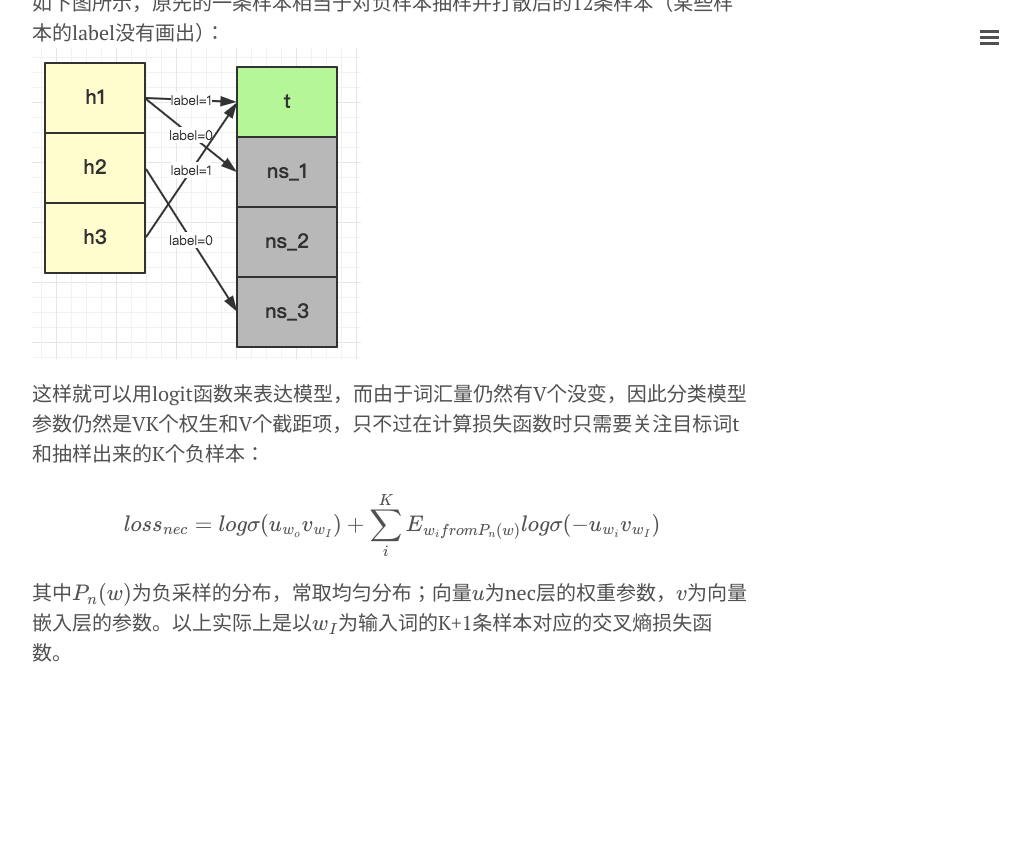
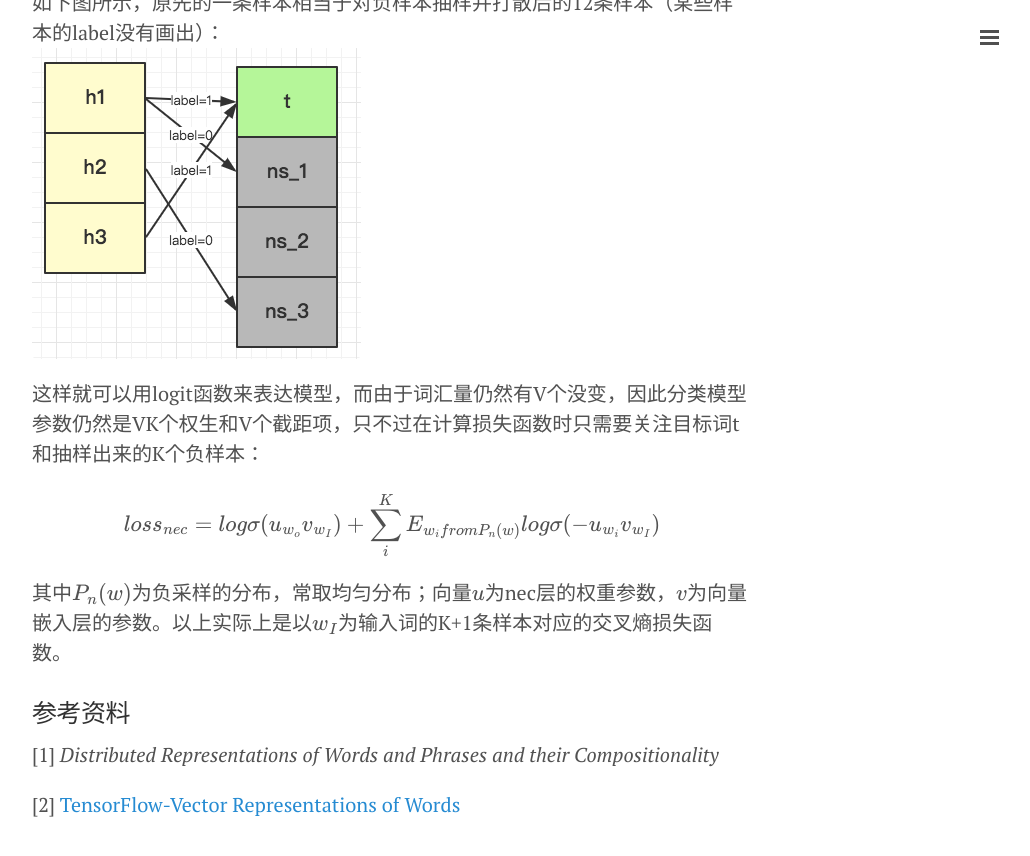
Before and after one commit to nomadcube/nomadcube.github.io, a Jekyll site: the page built from _posts/2017-03-30-用nce优化word2vec训练.md, in a window 1280 px wide and 900 px high, scrolled down 1959 px. Shown: the top 856 px of the window, without its empty margins (248-1278 px from the left). Built offline with Jekyll 4.4.1, drawn with Linux system fonts in a browser that asks for light colours; formulas are drawn with MathJax 3; comment, search, counter and statistics services are not loaded; before the commit the page ends 2707 px from its top, so only the background shows below that.

Commit message:
新文章

```diff
--- a/_posts/2017-03-30-用nce优化word2vec训练.md
+++ b/_posts/2017-03-30-用nce优化word2vec训练.md
@@ -35,3 +35,8 @@ nce的出现正是为了解决这个问题的，解决方法的核心是通过
 $$loss_{nec} = log\sigma(u_{w_o}v_{w_I}) + \sum_i^K E_{w_i from P_n(w)}log \sigma(-u_{w_i}v_{w_I})$$
 
 其中$$P_n(w)$$为负采样的分布，常取均匀分布；向量$$u$$为nec层的权重参数，$$v$$为向量嵌入层的参数。以上实际上是以$$w_I$$为输入词的K+1条样本对应的交叉熵损失函数。
+
+### 参考资料
+[1] *Distributed Representations of Words and Phrases and their Compositionality*
+
+[2] [TensorFlow-Vector Representations of Words](https://www.tensorflow.org/tutorials/word2vec)
```
